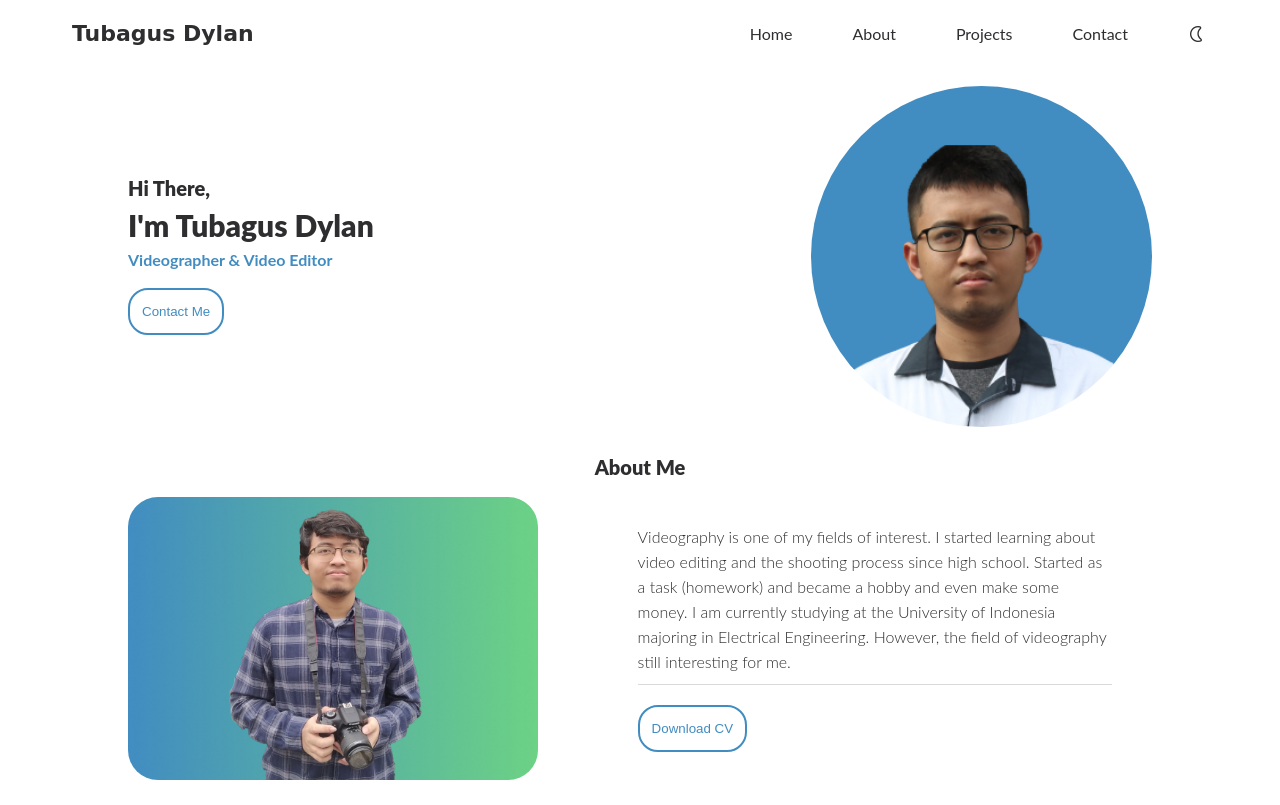
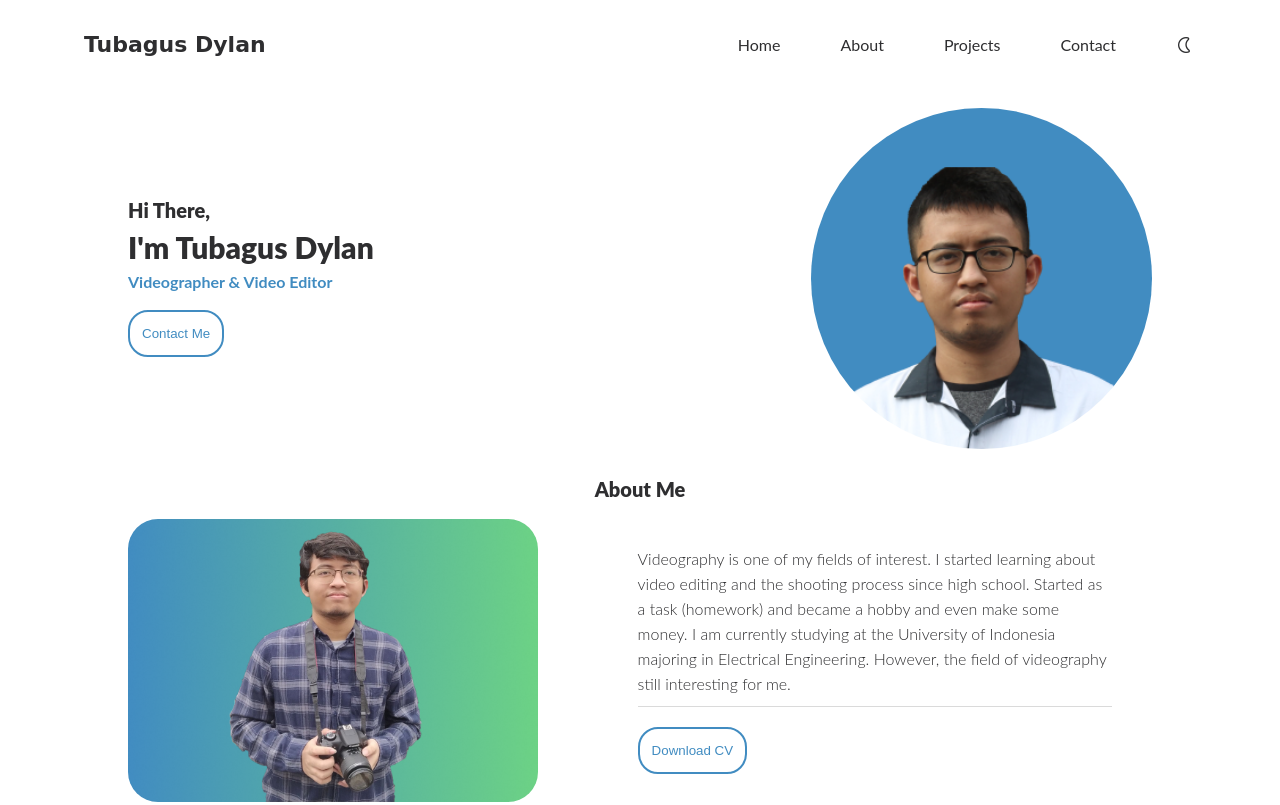
Before and after one commit to tubagusdylan/Portfolio-Website-with-HTML-CSS-Javascript, a plain HTML site: page index.html in a window 1280 px wide. Shown: the top 805 px of the page. Drawn offline with nearby package versions, Linux system fonts and the light colour scheme.

Commit message:
change navbar

```diff
--- a/style.css
+++ b/style.css
@@ -178,26 +178,34 @@ body {
 nav {
   display: flex;
   flex-direction: column;
-  margin: 24px 12px;
+  margin-bottom: 32px;
 }
 
 .nav-logo {
-  display: flex;
-  justify-content: space-between;
-  margin-bottom: 12px;
-  align-items: center;
+  overflow: hidden;
+  background-color: var(--background-color);
+  padding: 12px;
+  /* display: flex; */
+  /* justify-content: space-between;
+  align-items: center; */
+  /* background-color: var(--first-color); */
 }
 
 .nav-logo h4 {
   font-family: var(--logo-font);
   font-size: 22px;
   font-weight: 600;
+  float: left;
+  display: block;
+  text-align: center;
 }
 
 .nav-logo i {
   display: inline-block;
   color: var(--first-color);
   font-size: 22px;
+  float: right;
+  text-align: center;
 }
 
 .fi-rr-menu-burger:hover {
@@ -213,6 +221,7 @@ nav {
   display: flex;
   flex-direction: column;
   align-items: flex-start;
+  margin: 0 12px;
 }
 
 .nav-link a {
```
